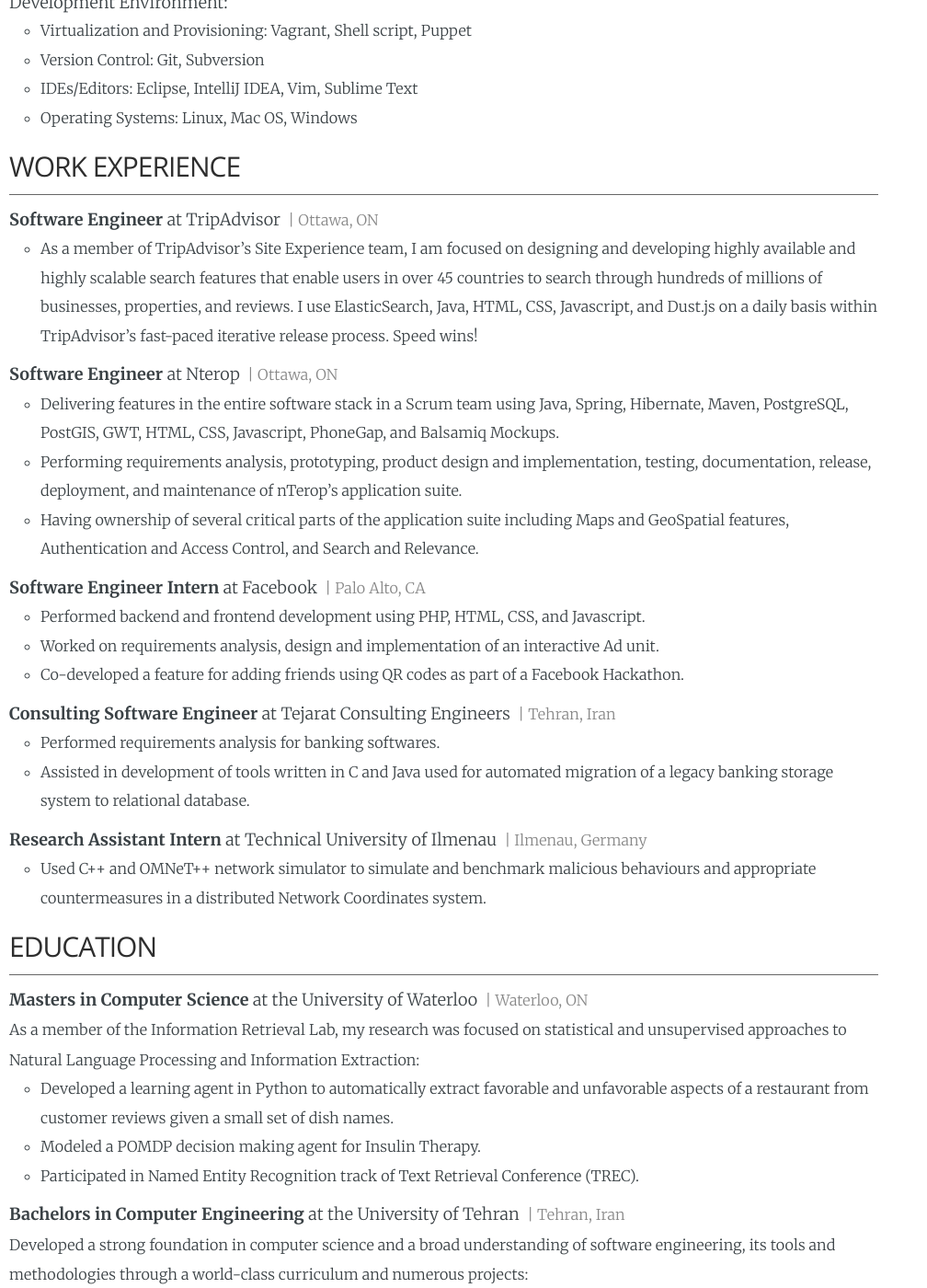
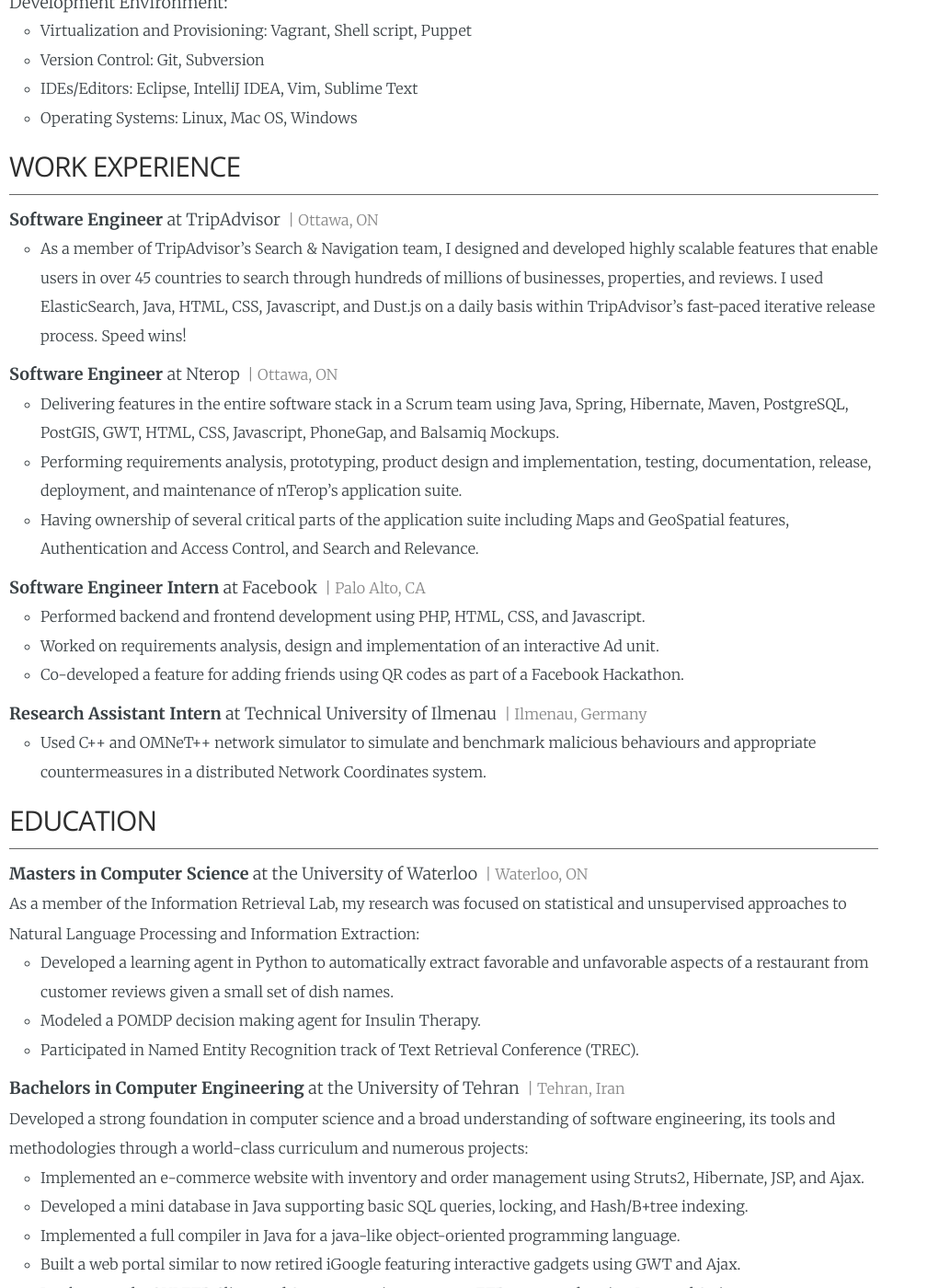
Before and after one commit to mhahmadi/website, a Jekyll site: the page built from resume/index.html, in a window 1280 px wide and 1400 px high, scrolled down 1055 px. Shown: the whole window at 92% size, without its empty margins (0-1008 px from the left). Built offline with Jekyll 4.4.1, drawn with Linux system fonts in a browser that asks for light colours; some of the changed text lies outside the part shown.

Commit message:
updated resume and location

```diff
--- a/resume/index.html
+++ b/resume/index.html
@@ -18,7 +18,7 @@
 				<span class="header-type"><i class="fa fa-phone"></i></span>&nbsp;+1 613 406 8281
 			</li>
 			<li class="no-list-style">
-				<span class="header-type"><i class="fa fa-map-marker"></i></span>&nbsp;Ottawa, ON
+				<span class="header-type"><i class="fa fa-map-marker"></i></span>&nbsp;Montreal, QC
 			</li>
 		</ul>
 	</div>
@@ -73,7 +73,7 @@
 					<li class="no-list-style">
 						<span class="item-emphasis">Software Engineer</span> at TripAdvisor&nbsp;<span class="item-meta"><span class="timespan" data-from='2015-05-15'></span> | Ottawa, ON</span>
 						<ul>
-							<li>As a member of TripAdvisor’s Site Experience team, I am focused on designing and developing highly available and highly scalable search features that enable users in over 45 countries to search through hundreds of millions of businesses, properties, and reviews. I use ElasticSearch, Java, HTML, CSS, Javascript, and Dust.js on a daily basis within TripAdvisor’s fast-paced iterative release process. Speed wins!</li>
+							<li>As a member of TripAdvisor’s Search & Navigation team, I designed and developed highly scalable features that enable users in over 45 countries to search through hundreds of millions of businesses, properties, and reviews. I used ElasticSearch, Java, HTML, CSS, Javascript, and Dust.js on a daily basis within TripAdvisor’s fast-paced iterative release process. Speed wins!</li>
 						</ul>
 					</li>
 					<li class="no-list-style">
@@ -90,13 +90,6 @@
 							<li>Performed backend and frontend development using PHP, HTML, CSS, and Javascript.</li>
 							<li>Worked on requirements analysis, design and implementation of an interactive Ad unit.</li>
 							<li>Co-developed a feature for adding friends using QR codes as part of a Facebook Hackathon.</li>
-						</ul>
-					</li>
-					<li class="no-list-style">
-						<span class="item-emphasis">Consulting Software Engineer</span> at Tejarat Consulting Engineers&nbsp;<span class="item-meta"><span class="timespan" data-from='2009-02-15' data-to='2009-07-15'></span> | Tehran, Iran</span>
-						<ul>
-							<li>Performed requirements analysis for banking softwares.</li>
-							<li>Assisted in development of tools written in C and Java used for automated migration of a legacy banking storage system to relational database.</li>
 						</ul>
 					</li>
 					<li class="no-list-style">
```
Also changed, not shown: 1 other file.
